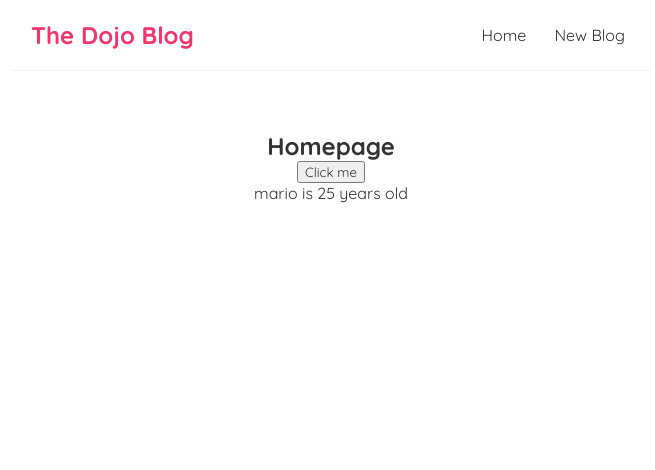
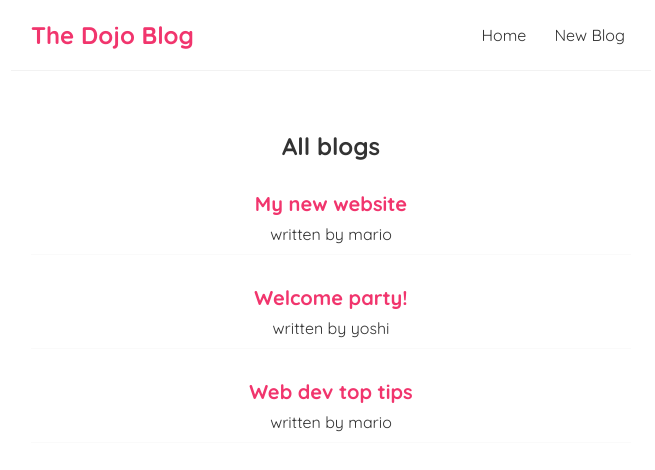
Before and after one commit to p-soma/react-blog-tutorial, a React (Create React App) app in the folder src/psoma-blog/: page / in a window 1280 px wide. Shown: the top 470 px of the page, without its empty margins (309-964 px from the left). Built offline with nearby package versions, Linux system fonts and the light colour scheme.

Commit message:
Through #11

```diff
--- /dev/null
+++ b/src/psoma-blog/src/BlogList.js
@@ -0,0 +1,19 @@
+const BlogList = ({blogs, title}) => {
+  // const blogs = props.blogs;
+  // const title = props.title;
+
+
+  return (
+    <div className="home">
+      <h2>{title}</h2>
+      {blogs.map((blog) => (
+        <div className="blog-preview" key={blog.id}>
+          <h2>{blog.title}</h2>
+          <p>written by {blog.author}</p>
+        </div>
+      ))}
+    </div>
+  );
+}
+
+export default BlogList;
--- a/src/psoma-blog/src/Home.js
+++ b/src/psoma-blog/src/Home.js
@@ -1,22 +1,39 @@
 import { useState } from 'react';
+import BlogList from './BlogList';
+
+
 
 const Home = () => {
-  const [name, setName] = useState('mario');
-  const [age, setAge] = useState(25);
-  // let name = 'Mario';
-
-  const handleClick = (e) => {
-    setName('luigi');
-    setAge(30);
-  }
+  const [blogs, setBlogs] = useState([
+    { title: 'My new website', body: 'lorem ipsum...', author: 'mario', id: 1 },
+    { title: 'Welcome party!', body: 'lorem ipsum...', author: 'yoshi', id: 2 },
+    { title: 'Web dev top tips', body: 'lorem ipsum...', author: 'mario', id: 3 }
+  ]);
 
   return (
     <div className="home">
-      <h2>Homepage</h2>
-      <button onClick={handleClick}>Click me</button>
-      <p>{name} is {age} years old</p>
+      <BlogList blogs={blogs} title="All blogs"/>
     </div>
   );
 }
 
+// const HomeStateExample = () => {
+//   const [name, setName] = useState('mario');
+//   const [age, setAge] = useState(25);
+//   // let name = 'Mario';
+
+//   const handleClick = (e) => {
+//     setName('luigi');
+//     setAge(30);
+//   }
+
+//   return (
+//     <div className="home">
+//       <h2>Homepage</h2>
+//       <button onClick={handleClick}>Click me</button>
+//       <p>{name} is {age} years old</p>
+//     </div>
+//   );
+// }
+
 export default Home;
--- a/src/psoma-blog/src/index.css
+++ b/src/psoma-blog/src/index.css
@@ -33,3 +33,17 @@
   margin: 40px auto;
   padding: 20px;
 }
+
+.blog-preview{
+  margin: 20px 0;
+  padding: 10px 16px;
+  border-bottom: 1px solid #fafafa;
+}
+.blog-preview:hover{
+  box-shadow: 1px 3px  5px, rgba(0,0,0,0.1);
+}
+.blog-preview h2{
+  font-size: 20px;
+  color: #f1356d;
+  margin-bottom: 8px;
+}
```
